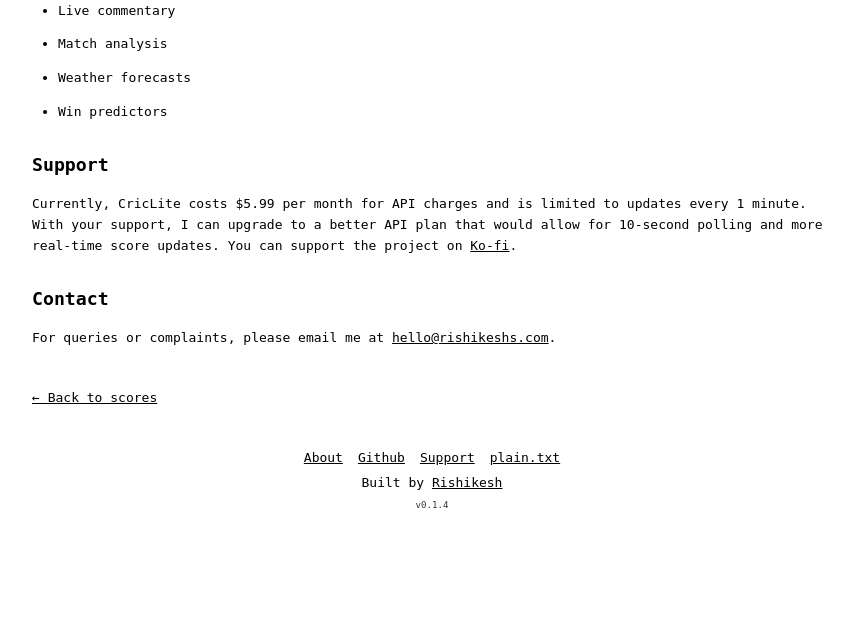
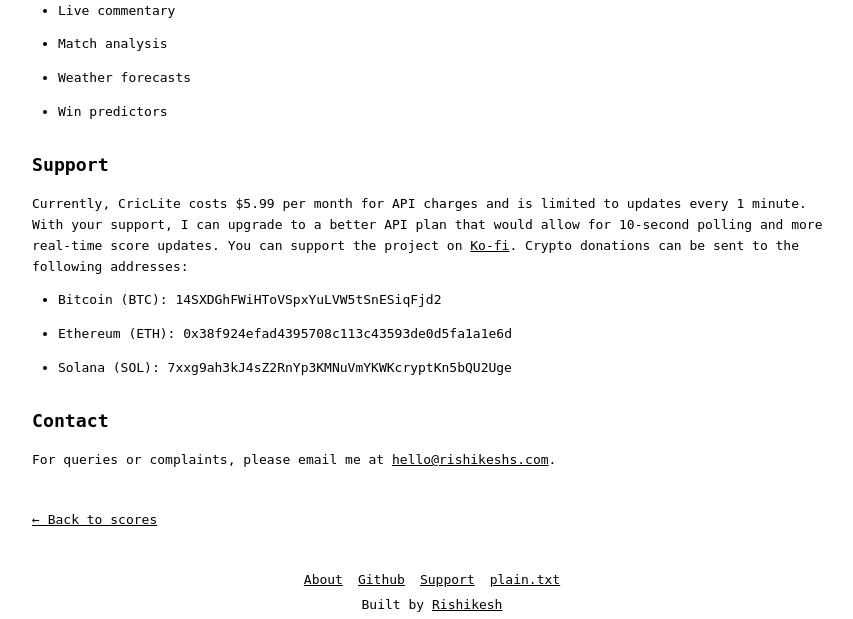
Before and after one commit to rishikeshsreehari/criclite, a FastAPI app: page /about in a window 1280 px wide. Shown: the part 1018-1637 px from the top of the page, without its empty margins (208-1061 px from the left). Before the commit the page ends 1526 px from the top, so only its background shows below. Run offline with FastAPI, Linux system fonts and the light colour scheme; some libraries are stand-ins or nearby versions.

Commit message:
Added crypto links to support

```diff
--- a/app/templates/about.html
+++ b/app/templates/about.html
@@ -46,7 +46,13 @@
     <h2>Support</h2>
 <p>Currently, CricLite costs $5.99 per month for API charges and is limited to updates every 1 minute.
 With your support, I can upgrade to a better API plan that would allow for 10-second polling and more
-real-time score updates. You can support the project on <a href="https://ko-fi.com/rishikeshs" target="_blank">Ko-fi</a>.</p>
+real-time score updates. You can support the project on <a href="https://ko-fi.com/rishikeshs" target="_blank">Ko-fi</a>. Crypto donations can be sent to the following addresses:</p>
+
+<ul>
+    <li>Bitcoin (BTC): <code>14SXDGhFWiHToVSpxYuLVW5tSnESiqFjd2</code></li>
+    <li>Ethereum (ETH): <code>0x38f924efad4395708c113c43593de0d5fa1a1e6d</code></li>
+    <li>Solana (SOL): <code>7xxg9ah3kJ4sZ2RnYp3KMNuVmYKWKcryptKn5bQU2Uge</code></li>
+</ul>
 
     <h2>Contact</h2>
     <p>For queries or complaints, please email me at <a href="mailto:hello@rishikeshs.com">hello@rishikeshs.com</a>.</p>
```
